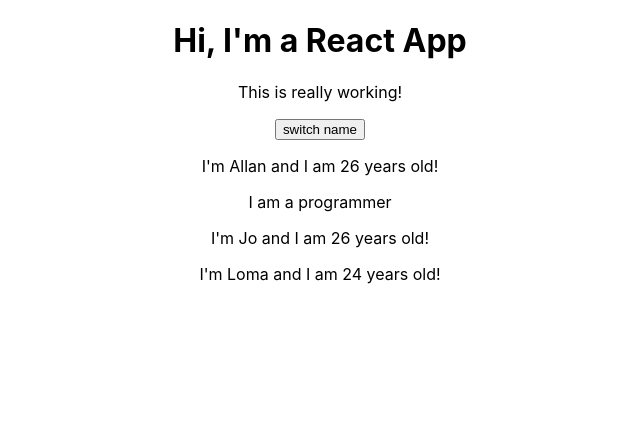
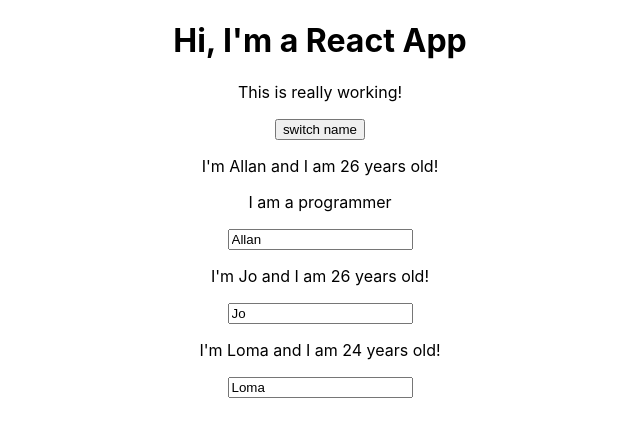
Before and after one commit to allmonty/study-react, a React (Create React App) app in the folder base-features-project/: page / in a window 1280 px wide. Shown: the top 436 px of the page, without its empty margins (320-960 px from the left). Built offline with nearby package versions, Linux system fonts and the light colour scheme.

Commit message:
lect45: two way binding

```diff
--- a/base-features-project/src/App.js
+++ b/base-features-project/src/App.js
@@ -18,6 +18,12 @@
     this.setState({ persons: persons })
   }
 
+  changeNameHandler = (event) => {
+    let persons = this.state.persons
+    persons[0].name = event.target.value
+    this.setState({ persons: persons })
+  }
+
   render() {
     return (
       <div className="App">
@@ -26,6 +32,7 @@
         <button onClick={this.switchNameHandler}>switch name</button>
         <Person
           click={this.switchNameHandler.bind(this, "David")}
+          change={this.changeNameHandler}
           name={this.state.persons[0].name}
           age={this.state.persons[0].age}>
           I am a programmer
--- a/base-features-project/src/Person/Person.js
+++ b/base-features-project/src/Person/Person.js
@@ -5,6 +5,7 @@
         <div>
             <p onClick={props.click}>I'm {props.name} and I am {props.age} years old!</p>
             <p>{props.children}</p>
+            <input onChange={props.change} value={props.name}></input>
         </div>
     )
 }
```
